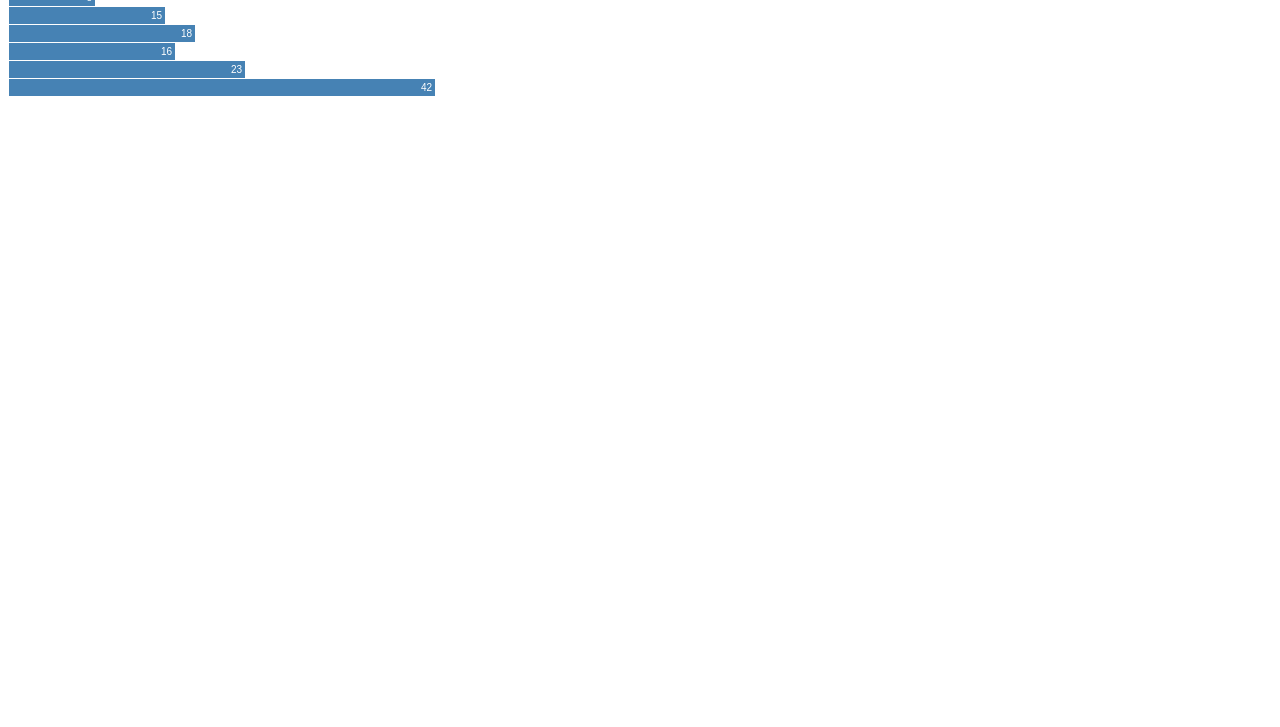
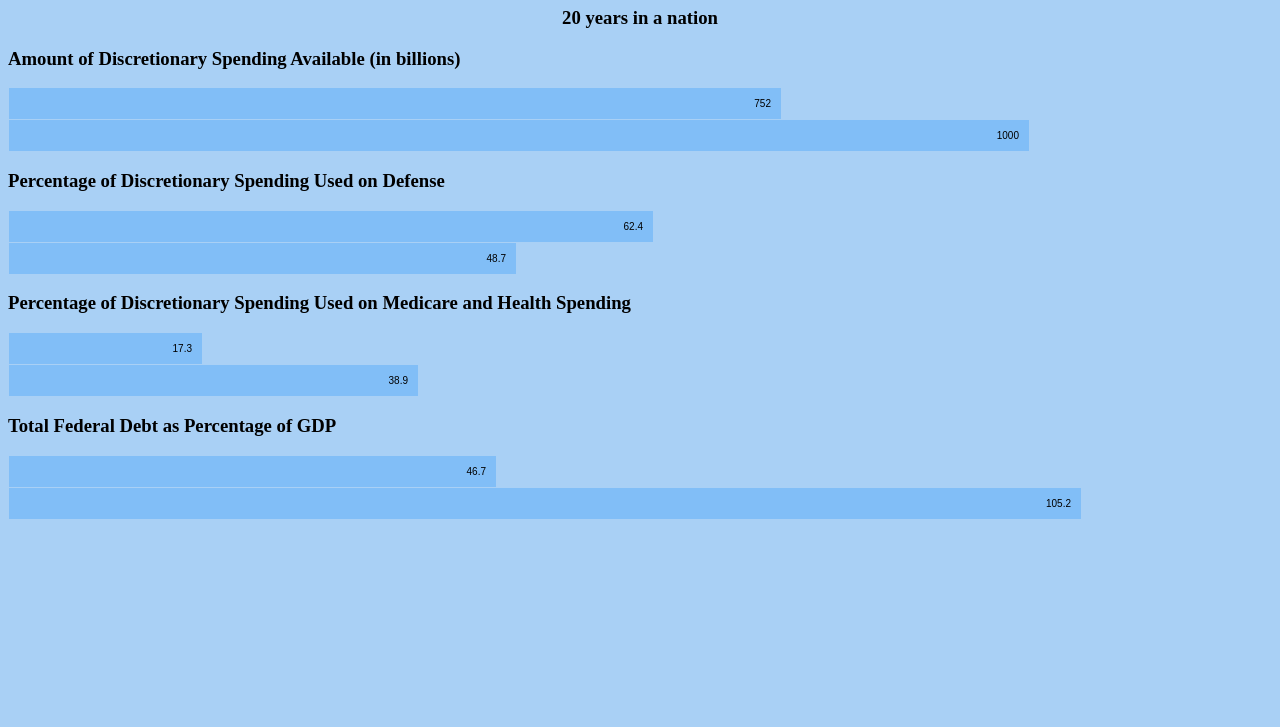
Before and after one commit to Vanna-M/clouds, a plain HTML site: page index.html in a window 1280 px wide. Shown: the part 73-800 px from the top of the page. Drawn offline with nearby package versions, Linux system fonts and the light colour scheme.

Commit message:
added budget

```diff
--- a/index.html
+++ b/index.html
@@ -5,22 +5,32 @@
     <style>
       .chart div{
       font: 10px sans-serif;
-      background-color: steelblue;
+      background-color: #81BEF7;
       text-align: right;
-      padding: 3px;
+      padding: 10px;
       margin: 1px;
-      color: white;
+      color: black;
+      }
+
+      body{
+          background-color: #A9D0F5;
       }
     </style>
+    <title>Federal Budget | 2016 v 1986</title>
   </head>
 
   <body>
-    <a href="http://d3.js.org/d3.v3.min.js">this</a> or <a href="http://d3js.org/d3.v3.min.js">this</a>
-    <hr>
+    <center><h1>2016 Budget (Barack Obama) v 1986 Budget (Reagan)</h1>
+    <h3>20 years in a nation</h3></center>
 
-    <div class="chart">
-
-    </div>
+    <h3>Amount of Discretionary Spending Available (in billions)</h3>
+    <div class="chart dSpent"></div>
+    <h3>Percentage of Discretionary Spending Used on Defense</h3>
+    <div class="chart pDefense"></div>
+    <h3>Percentage of Discretionary Spending Used on Medicare and Health Spending</h3>
+    <div class="chart health"></div>
+    <h3>Total Federal Debt as Percentage of GDP</h3>
+    <div class="chart debt"></div>
 
     <script src="http://d3js.org/d3.v3.min.js"
 	    charset="utf-8"></script>
--- a/script.js
+++ b/script.js
@@ -1,10 +1,43 @@
-var nums = [4, 8, 15, 18, 16, 23, 42]
-var chart =  d3.select(".chart");
+var dSpent = [752, 1000];
+var dSpentChart =  d3.selectAll(".dSpent");
+
+var pDefense = [62.4,48.7];
+var pDefenseChart = d3.selectAll(".pDefense");
+
+var debt = [46.7, 105.2];
+var debtChart = d3.selectAll(".debt");
+
+var health = [17.3, 38.9];
+var healthChart = d3.selectAll(".health");
 
 var bars = function() {
-    chart
+    dSpentChart
 	.selectAll("div")
-	.data( nums )
+	.data( dSpent )
+	.enter().append("div")
+	.style("width", function(d) {
+	    return d + "px"; })
+	.text(function(d) {return d;} );
+
+    pDefenseChart
+	.selectAll("div")
+	.data( pDefense )
+	.enter().append("div")
+	.style("width", function(d) {
+	    return d*10 + "px"; })
+	.text(function(d) {return d;} );
+
+    debtChart
+	.selectAll("div")
+	.data( debt )
+	.enter().append("div")
+	.style("width", function(d) {
+	    return d*10 + "px"; })
+	.text(function(d) {return d;} );
+
+    healthChart
+	.selectAll("div")
+	.data( health )
 	.enter().append("div")
 	.style("width", function(d) {
 	    return d*10 + "px"; })
```
